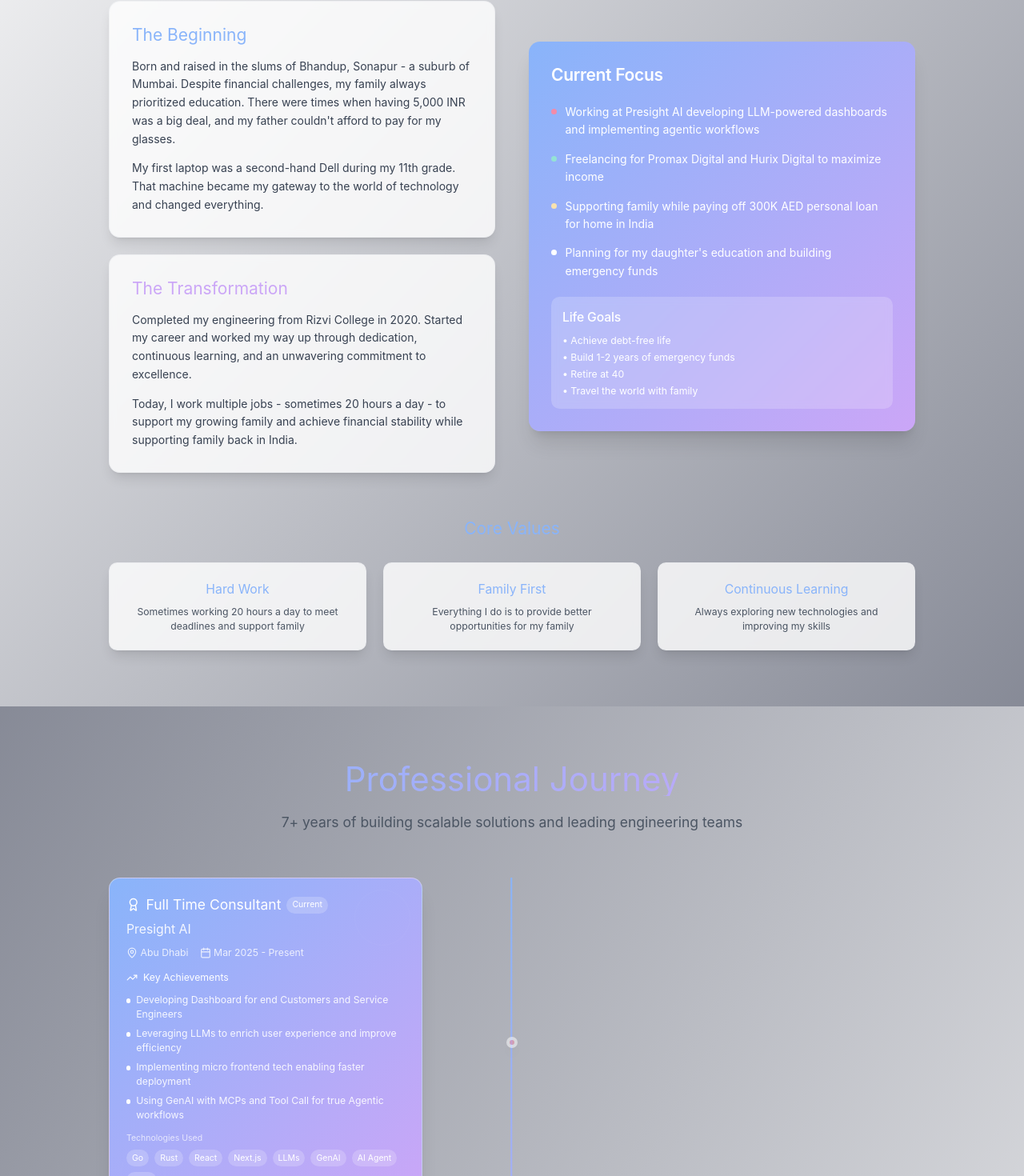
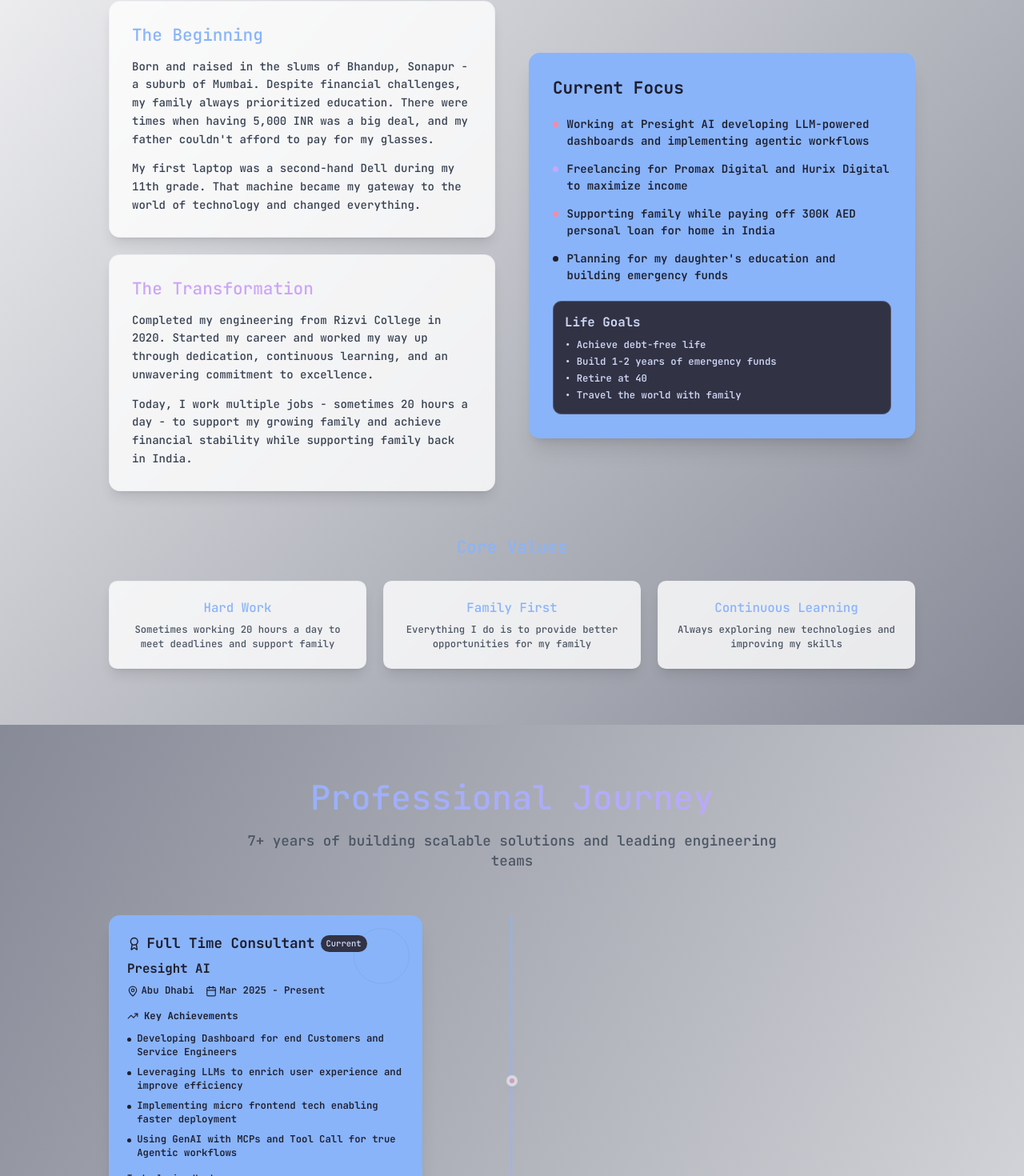
Before and after one commit to M0rfes/portfolio, a Next.js app: page / in a window 1280 px wide. Shown: the part 1232-2702 px from the top of the page at 80% size. Built offline with nearby package versions, Linux system fonts and the light colour scheme.

Commit message:
Add JetBrains Mono font, remove gradients, increase text contrast and weight
Co-authored-by: M0rfes <42341113+M0rfes@users.noreply.github.com>

```diff
--- a/src/app/globals.css
+++ b/src/app/globals.css
@@ -575,7 +575,8 @@
 
   body {
     @apply bg-background text-foreground;
-    font-family: -apple-system, BlinkMacSystemFont, 'Segoe UI', 'Roboto', 'Helvetica Neue', Arial, sans-serif;
+    font-family: 'JetBrains Mono', monospace, -apple-system, BlinkMacSystemFont, 'Segoe UI', 'Roboto', 'Helvetica Neue', Arial, sans-serif;
+    font-weight: 500;
     overflow-x: clip;
   }
 
@@ -591,62 +592,62 @@
 @layer base {
   :where(:not(:has([class*=" text-"]), :not(:has([class^="text-"])))) {
     h1 {
-      font-family: -apple-system, BlinkMacSystemFont, 'Segoe UI', 'Roboto', 'Helvetica Neue', Arial, sans-serif;
+      font-family: 'JetBrains Mono', monospace;
       font-size: 2.5rem;
-      font-weight: 700;
+      font-weight: 800;
       line-height: 1.2;
       letter-spacing: -0.025em;
     }
 
     h2 {
-      font-family: -apple-system, BlinkMacSystemFont, 'Segoe UI', 'Roboto', 'Helvetica Neue', Arial, sans-serif;
+      font-family: 'JetBrains Mono', monospace;
       font-size: 2rem;
-      font-weight: 600;
+      font-weight: 700;
       line-height: 1.3;
       letter-spacing: -0.025em;
     }
 
     h3 {
-      font-family: -apple-system, BlinkMacSystemFont, 'Segoe UI', 'Roboto', 'Helvetica Neue', Arial, sans-serif;
+      font-family: 'JetBrains Mono', monospace;
       font-size: 1.5rem;
-      font-weight: 600;
+      font-weight: 700;
       line-height: 1.4;
       letter-spacing: -0.015em;
     }
 
     h4 {
-      font-family: -apple-system, BlinkMacSystemFont, 'Segoe UI', 'Roboto', 'Helvetica Neue', Arial, sans-serif;
+      font-family: 'JetBrains Mono', monospace;
       font-size: 1.25rem;
-      font-weight: 500;
+      font-weight: 600;
       line-height: 1.5;
       letter-spacing: -0.01em;
     }
 
     p {
-      font-family: -apple-system, BlinkMacSystemFont, 'Segoe UI', 'Roboto', 'Helvetica Neue', Arial, sans-serif;
+      font-family: 'JetBrains Mono', monospace;
       font-size: 1rem;
-      font-weight: 400;
+      font-weight: 500;
       line-height: 1.6;
     }
 
     label {
-      font-family: -apple-system, BlinkMacSystemFont, 'Segoe UI', 'Roboto', 'Helvetica Neue', Arial, sans-serif;
+      font-family: 'JetBrains Mono', monospace;
       font-size: 1rem;
-      font-weight: 500;
+      font-weight: 600;
       line-height: 1.5;
     }
 
     button {
-      font-family: -apple-system, BlinkMacSystemFont, 'Segoe UI', 'Roboto', 'Helvetica Neue', Arial, sans-serif;
+      font-family: 'JetBrains Mono', monospace;
       font-size: 1rem;
-      font-weight: 500;
+      font-weight: 600;
       line-height: 1.5;
     }
 
     input {
-      font-family: -apple-system, BlinkMacSystemFont, 'Segoe UI', 'Roboto', 'Helvetica Neue', Arial, sans-serif;
+      font-family: 'JetBrains Mono', monospace;
       font-size: 1rem;
-      font-weight: 400;
+      font-weight: 500;
       line-height: 1.5;
     }
   }
--- a/src/app/layout.tsx
+++ b/src/app/layout.tsx
@@ -123,6 +123,9 @@ export default function RootLayout({
           causing a hydration mismatch only for the class attribute.
           This suppression is intentionally broad due to Next.js limitations. */}
       <head>
+        <link rel="preconnect" href="https://fonts.googleapis.com" />
+        <link rel="preconnect" href="https://fonts.gstatic.com" crossOrigin="anonymous" />
+        <link href="https://fonts.googleapis.com/css2?family=JetBrains+Mono:wght@400;500;600;700;800&display=swap" rel="stylesheet" />
         <Script
           id="theme-script"
           strategy="beforeInteractive"
--- a/src/components/About.tsx
+++ b/src/components/About.tsx
@@ -114,31 +114,31 @@ function CurrentFocus() {
       initial="hidden"
       animate={isInView ? "visible" : "hidden"}
     >
-      <div className="bg-gradient-to-br from-[var(--portfolio-primary)] to-[var(--portfolio-secondary)] p-8 rounded-2xl text-white shadow-xl">
-        <h3 className="text-2xl mb-6">Current Focus</h3>
+      <div className="bg-primary p-8 rounded-2xl shadow-xl border-2 border-primary">
+        <h3 className="text-2xl mb-6 font-bold text-primary-foreground">Current Focus</h3>
 
-        <div className="space-y-4 mb-6">
+        <div className="space-y-4 mb-6 text-primary-foreground">
           <div className="flex items-start gap-3">
-            <div className="w-2 h-2 bg-[var(--portfolio-accent)] rounded-full mt-2 flex-shrink-0"></div>
-            <p>Working at Presight AI developing LLM-powered dashboards and implementing agentic workflows</p>
+            <div className="w-2 h-2 bg-accent rounded-full mt-2 flex-shrink-0"></div>
+            <p className="font-semibold">Working at Presight AI developing LLM-powered dashboards and implementing agentic workflows</p>
           </div>
           <div className="flex items-start gap-3">
-            <div className="w-2 h-2 bg-[var(--portfolio-success)] rounded-full mt-2 flex-shrink-0"></div>
-            <p>Freelancing for Promax Digital and Hurix Digital to maximize income</p>
+            <div className="w-2 h-2 bg-secondary rounded-full mt-2 flex-shrink-0"></div>
+            <p className="font-semibold">Freelancing for Promax Digital and Hurix Digital to maximize income</p>
           </div>
           <div className="flex items-start gap-3">
-            <div className="w-2 h-2 bg-[var(--portfolio-warning)] rounded-full mt-2 flex-shrink-0"></div>
-            <p>Supporting family while paying off 300K AED personal loan for home in India</p>
+            <div className="w-2 h-2 bg-accent rounded-full mt-2 flex-shrink-0"></div>
+            <p className="font-semibold">Supporting family while paying off 300K AED personal loan for home in India</p>
           </div>
           <div className="flex items-start gap-3">
-            <div className="w-2 h-2 bg-white rounded-full mt-2 flex-shrink-0"></div>
-            <p>Planning for my daughter&apos;s education and building emergency funds</p>
+            <div className="w-2 h-2 bg-primary-foreground rounded-full mt-2 flex-shrink-0"></div>
+            <p className="font-semibold">Planning for my daughter&apos;s education and building emergency funds</p>
           </div>
         </div>
 
-        <div className="bg-white/20 backdrop-blur-sm p-4 rounded-xl">
-          <h4 className="text-lg mb-2">Life Goals</h4>
-          <ul className="text-sm space-y-1">
+        <div className="bg-card p-4 rounded-xl border border-border">
+          <h4 className="text-lg mb-2 font-bold text-card-foreground">Life Goals</h4>
+          <ul className="text-sm space-y-1 text-card-foreground font-semibold">
             <li>• Achieve debt-free life</li>
             <li>• Build 1-2 years of emergency funds</li>
             <li>• Retire at 40</li>
--- a/src/components/Experience.tsx
+++ b/src/components/Experience.tsx
@@ -13,7 +13,6 @@ interface Experience {
   current: boolean;
   highlights: string[];
   technologies: string[];
-  color: string;
 }
 
 function ExperienceCard({ exp, index }: { exp: Experience, index: number }) {
@@ -68,28 +67,34 @@ function ExperienceCard({ exp, index }: { exp: Experience, index: number }) {
         index % 2 === 0 ? 'md:mr-auto md:pr-8' : 'md:ml-auto md:pl-8'
       }`}>
         <motion.div
-          className={`p-6 rounded-2xl shadow-xl border border-gray-200/50 bg-gradient-to-br ${exp.color} text-white relative overflow-hidden`}
+          className={`p-6 rounded-2xl shadow-xl border-2 ${
+            index === 0 ? 'bg-primary border-primary' :
+            index === 1 ? 'bg-secondary border-secondary' :
+            index === 2 ? 'bg-accent border-accent' :
+            index === 3 ? 'bg-muted border-muted' :
+            'bg-primary border-primary'
+          } relative overflow-hidden`}
           whileHover={{ scale: 1.02, y: -5 }}
           transition={{ duration: 0.3 }}
         >
           {/* Background pattern */}
           <div className="absolute inset-0 opacity-10">
-            <div className="absolute top-4 right-4 w-20 h-20 border border-white/30 rounded-full"></div>
-            <div className="absolute bottom-4 left-4 w-16 h-16 border border-white/20 rounded-full"></div>
+            <div className="absolute top-4 right-4 w-20 h-20 border border-foreground/30 rounded-full"></div>
+            <div className="absolute bottom-4 left-4 w-16 h-16 border border-foreground/20 rounded-full"></div>
           </div>
 
           <div className="relative z-10">
             {/* Header */}
             <div className="mb-4">
               <div className="flex items-center gap-2 mb-2">
-                <Award className="w-5 h-5" />
-                <h3 className="text-xl">{exp.title}</h3>
+                <Award className="w-5 h-5 text-primary-foreground" />
+                <h3 className="text-xl font-bold text-primary-foreground">{exp.title}</h3>
                 {exp.current && (
-                  <span className="px-2 py-1 text-xs bg-white/20 rounded-full">Current</span>
+                  <span className="px-2 py-1 text-xs bg-card text-card-foreground rounded-full font-semibold">Current</span>
                 )}
               </div>
-              <h4 className="text-lg opacity-90 mb-2">{exp.company}</h4>
-              <div className="flex flex-wrap gap-4 text-sm opacity-80">
+              <h4 className="text-lg mb-2 font-bold text-primary-foreground">{exp.company}</h4>
+              <div className="flex flex-wrap gap-4 text-sm text-primary-foreground font-semibold">
                 <div className="flex items-center gap-1">
                   <MapPin className="w-4 h-4" />
                   {exp.location}
@@ -104,14 +109,14 @@ function ExperienceCard({ exp, index }: { exp: Experience, index: number }) {
             {/* Highlights */}
             <div className="mb-4">
               <div className="flex items-center gap-2 mb-3">
-                <TrendingUp className="w-4 h-4" />
-                <span className="text-sm">Key Achievements</span>
+                <TrendingUp className="w-4 h-4 text-primary-foreground" />
+                <span className="text-sm font-bold text-primary-foreground">Key Achievements</span>
               </div>
               <ul className="space-y-2 text-sm">
                 {exp.highlights.map((highlight: string, idx: number) => (
                   <li key={idx} className="flex items-start gap-2">
-                    <div className="w-1.5 h-1.5 bg-white rounded-full mt-2 flex-shrink-0"></div>
-                    <span className="opacity-90">{highlight}</span>
+                    <div className="w-1.5 h-1.5 bg-primary-foreground rounded-full mt-2 flex-shrink-0"></div>
+                    <span className="text-primary-foreground font-semibold">{highlight}</span>
                   </li>
                 ))}
               </ul>
@@ -119,12 +124,12 @@ function ExperienceCard({ exp, index }: { exp: Experience, index: number }) {
 
             {/* Technologies */}
             <div>
-              <span className="text-xs opacity-70 mb-2 block">Technologies Used</span>
+              <span className="text-xs mb-2 block font-bold text-primary-foreground">Technologies Used</span>
               <div className="flex flex-wrap gap-2">
                 {exp.technologies.map((tech: string, idx: number) => (
                   <span
                     key={idx}
-                    className="px-2 py-1 text-xs bg-white/20 backdrop-blur-sm rounded-full"
+                    className="px-2 py-1 text-xs bg-card text-card-foreground rounded-full font-semibold"
                   >
                     {tech}
                   </span>
@@ -156,8 +161,7 @@ export function Experience() {
         "Implementing micro frontend tech enabling faster deployment",
         "Using GenAI with MCPs and Tool Call for true Agentic workflows"
       ],
-      technologies: ["Go", "Rust", "React", "Next.js", "LLMs", "GenAI", "AI Agent", "MCP"],
-      color: "from-[var(--portfolio-primary)] to-[var(--portfolio-secondary)]"
+      technologies: ["Go", "Rust", "React", "Next.js", "LLMs", "GenAI", "AI Agent", "MCP"]
     },
     {
       id: 2,
@@ -172,8 +176,7 @@ export function Experience() {
         "Migrated services from Java to Node.js with significant performance improvements",
         "Developed HTTP reverse proxy in Rust"
       ],
-      technologies: ["Rust", "Playwright", "Angular", "MongoDB", "Axum/Tokio", "API Automation"],
-      color: "from-[var(--portfolio-secondary)] to-[var(--portfolio-accent)]"
+      technologies: ["Rust", "Playwright", "Angular", "MongoDB", "Axum/Tokio", "API Automation"]
     },
     {
       id: 3,
@@ -188,8 +191,7 @@ export function Experience() {
         "Developed cross-platform mobile app with Apache Cordova",
         "Built CLI tool for benchmarking in Rust"
       ],
-      technologies: ["Go", "TypeScript", "Angular", "GraphQL", "Playwright", "CI/CD"],
-      color: "from-[var(--portfolio-accent)] to-[var(--portfolio-success)]"
+      technologies: ["Go", "TypeScript", "Angular", "GraphQL", "Playwright", "CI/CD"]
     },
     {
       id: 4,
@@ -204,8 +206,7 @@ export function Experience() {
         "Built high-performance API layer using Rust and Axum",
         "Mentored junior developers"
       ],
-      technologies: ["Rust", "PostgreSQL", "AWS", "React Native", "NestJS"],
-      color: "from-[var(--portfolio-success)] to-[var(--portfolio-warning)]"
+      technologies: ["Rust", "PostgreSQL", "AWS", "React Native", "NestJS"]
     },
     {
       id: 5,
@@ -220,8 +221,7 @@ export function Experience() {
         "Built WYSIWYG editor with LaTeX support",
         "Established automated testing processes"
       ],
-      technologies: ["Angular", "ReactJS", "TypeScript", "Koa", "LaTeX", "NestJS"],
-      color: "from-[var(--portfolio-warning)] to-[var(--portfolio-primary)]"
+      technologies: ["Angular", "ReactJS", "TypeScript", "Koa", "LaTeX", "NestJS"]
     }
   ];
 
```
